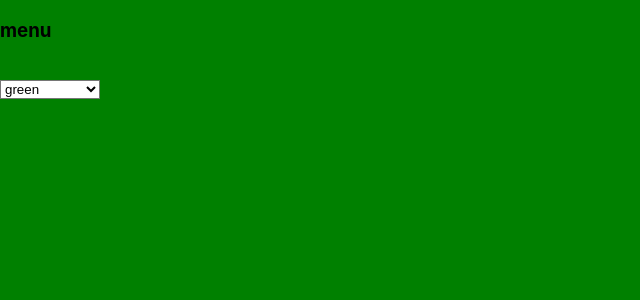
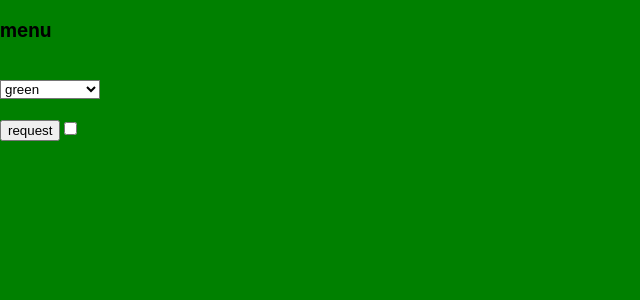
Before and after one commit to alekseidarafeichyk/copyLesson-1, a React (Create React App) app: page /juniorplus in a window 1280 px wide. Shown: the top 300 px of the page, without its empty margins (0-640 px from the left). Built offline with nearby package versions, Linux system fonts and the light colour scheme.

Commit message:
completed lesson 13

```diff
--- a/package.json
+++ b/package.json
@@ -15,6 +15,7 @@
     "@types/react-redux": "^7.1.9",
     "@types/react-router-dom": "^5.1.5",
     "@types/uuid": "^8.0.0",
+    "axios": "^0.20.0",
     "gh-pages": "^3.1.0",
     "moment": "^2.27.0",
     "react": "^16.13.1",
--- a/src/Components/Content/JuniorPlus/JuniorPlus.tsx
+++ b/src/Components/Content/JuniorPlus/JuniorPlus.tsx
@@ -3,6 +3,8 @@ import Select from '../../common/Select';
 import {useDispatch, useSelector} from 'react-redux';
 import {AppRootStateType} from '../../../redux/store';
 import {changeThemeAC, themeStateType} from '../../../reducers/themeReducer';
+import ButtonNya from '../../ButtonNya/ButtonNya';
+import {requestAPI} from '../../../RequestAPI/api';
 
 function JuniorPlus() {
       const dispatch = useDispatch();
@@ -21,14 +23,50 @@ function JuniorPlus() {
           setColor(e.currentTarget.value);
       }
 
+
+    //  checkbox value
+    const [checkBoxValue, setCheckBoxValue] = useState(false);
+    const handleCheckBox = (e: ChangeEvent<HTMLInputElement>) => {
+        setCheckBoxValue(e.target.checked)
+    }
+
+    let [errorText,setErrorText] = useState()
+    let [info, setInfo] = useState()
+
+    //request
+    const request = () => {
+        requestAPI.postTest(checkBoxValue)
+            .then(res => {
+                setErrorText(res.data.errorText)
+                setInfo(res.data.info)
+            })
+            .catch(err => {
+                setErrorText(err.response.data.errorText)
+                setInfo(err.response.data.info)
+            })
+    }
+
     return(
-        <div>
+        <>
             <Select
             arr={arrColors}
             value={color}
             onChange={changeBackgroundDocument}
             />
-        </div>
+            <div>
+            <ButtonNya onClick={request}>request</ButtonNya>
+                <input type="checkbox"
+                       checked={checkBoxValue}
+                       onChange={handleCheckBox}
+                />
+            </div>
+            <div>
+                {errorText && info && <div>
+                    <div>ErrorText: {errorText}</div>
+                    <div>Info: {info}</div>
+                </div>}
+            </div>
+        </>
     )
 }
 
--- /dev/null
+++ b/src/RequestAPI/api.ts
@@ -0,0 +1,10 @@
+import axios from 'axios';
+
+
+const instance = axios.create({baseURL:"https://neko-cafe-back.herokuapp.com/"})
+
+export const requestAPI = {
+    postTest(success: boolean = true) {
+        return instance.post('auth/test',{success})
+    }
+}
```
Also changed, not shown: src/Components/Request/Request.tsx (added, +11 -0 lines), 1 other file (tests, documents, lock files or other folders).
